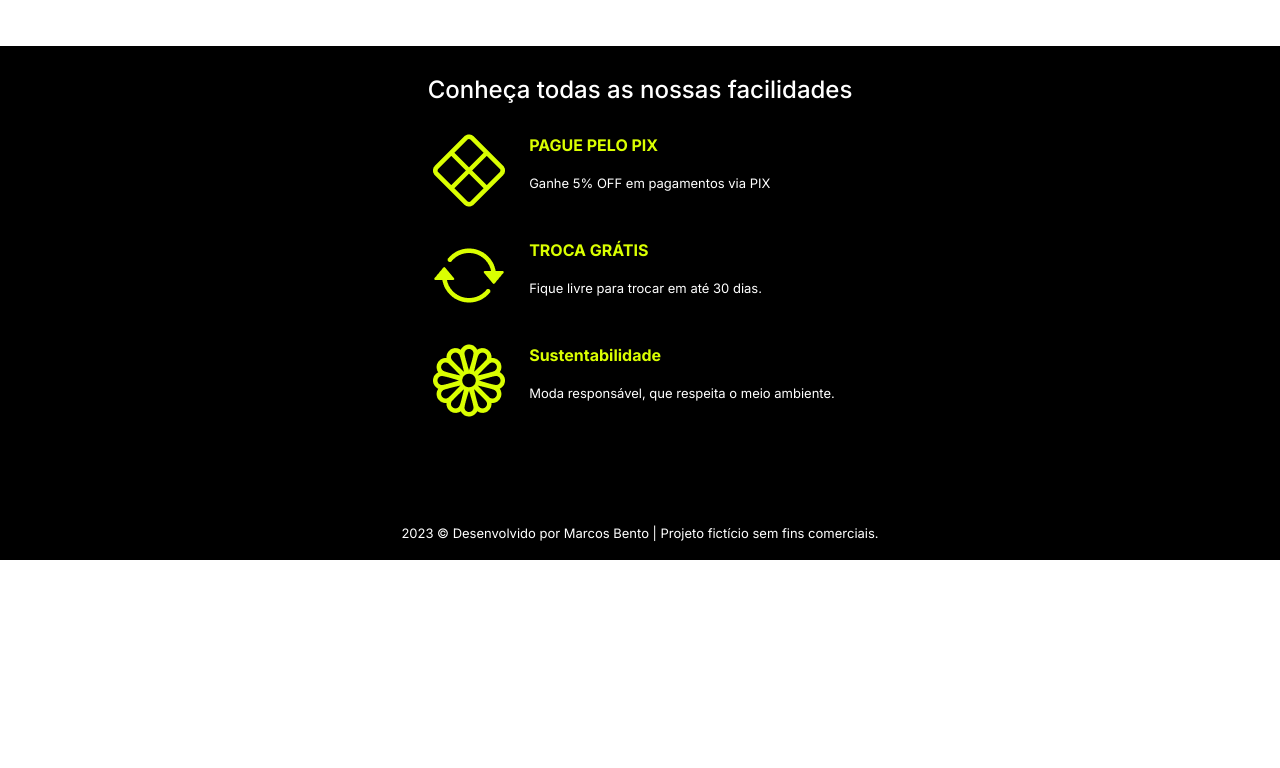
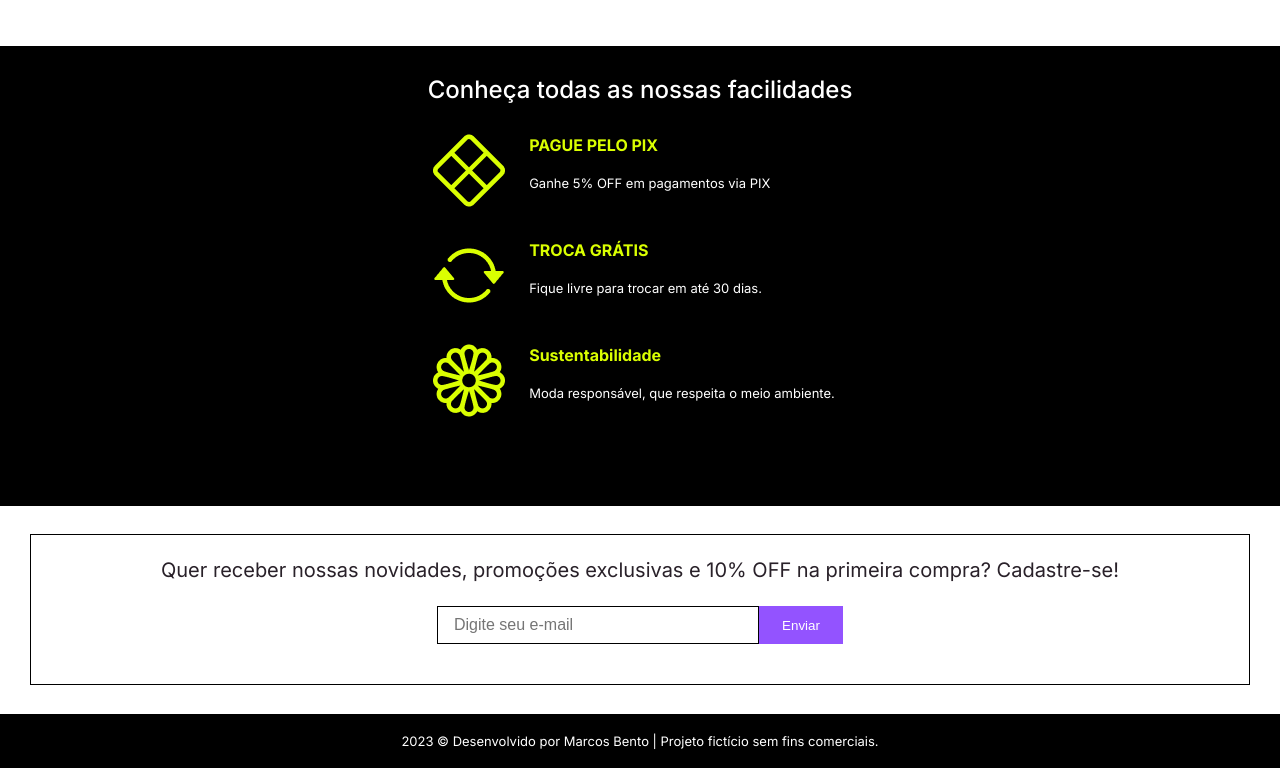
Before and after one commit to marcos-bento/Alura-Challenge-Front-End-2, a plain HTML site: page index.html in a window 1280 px wide. Shown: the part 3190-3958 px from the top of the page. Before the commit the page ends 3750 px from the top, so only its background shows below. Drawn offline with nearby package versions, Linux system fonts and the light colour scheme.

Commit message:
Finalizando o card Newsletter

```diff
--- /dev/null
+++ b/assets/css/newsletter.css
@@ -0,0 +1,88 @@
+
+.newsletter{
+    display: flex;
+    justify-content: center;
+}
+
+.newsletter_container{
+    width: auto;
+    display: flex;
+    flex-direction: column;
+    gap: 24px;
+    border: 1px solid black;
+    margin: 28.5px 26.5px;
+}
+
+.newsletter_text{
+    text-align: center;
+    font-size: 16px;
+    font-weight: 400;
+    line-height: 23px;
+    padding: 24px 24px 0 24px;
+}
+
+.newsletter_form{
+    display: flex;
+    justify-content: center;
+    margin-bottom: 40px;
+}
+
+.newsletter_input{
+    width: 194px;
+    height: 36px;
+    border: 1px solid black;
+    padding: 0;
+    margin: 0;
+}
+
+.newsletter_input::placeholder{
+    padding-left: 1rem;
+    font-size: 16px;
+    font-weight: 400;
+    line-height: 23px;
+}
+
+.newsletter_button{
+    background-color: var(--color-purple);
+    color: white;
+    width: 84px;
+    height: 38px;
+    border: none;
+    cursor: pointer;
+}
+
+/* Media Query for 768px */
+@media screen and (min-width: 768px) {
+
+    .newsletter_text{
+        margin: 0 60px;
+        padding-left: 70px;
+        padding-right: 70px;
+        font-size: 20px;
+        font-weight: 400;
+    }
+
+    .newsletter_input{
+        width: 320px;
+    }
+
+}
+
+/* Media Query for 1440px */
+@media screen and (min-width: 1440px) {
+
+    .newsletter_text{
+        margin: 0 20px;
+        padding: 0 20px;
+        padding-top: 40px;
+    }
+
+    .newsletter_container{
+        width: 729px;
+    }
+
+    .newsletter_input{
+        width: 420px;
+    }
+
+}
--- a/assets/css/products.css
+++ b/assets/css/products.css
@@ -78,6 +78,10 @@
     .product_image_mobile, .product_image_desktop{
         display: none;
     }
+
+    .product_card{
+        width: 330px;
+    }
 }
 
 /* Media query for 1440px */
--- a/assets/css/style.css
+++ b/assets/css/style.css
@@ -5,6 +5,7 @@
 @import url("infos.css");
 @import url("products.css");
 @import url("footer.css");
+@import url("newsletter.css");
 
 /* Setting the principal variables */
 :root{
--- a/index.html
+++ b/index.html
@@ -290,6 +290,16 @@
 
         </section>
 
+        <section class="newsletter">
+            <div class="newsletter_container">
+                <p class="newsletter_text">Quer receber nossas novidades, promoções exclusivas e 10% OFF na primeira compra? Cadastre-se!</p>
+                <div class="newsletter_form">
+                    <input class="newsletter_input" type="email" name="email" id="" placeholder="Digite seu e-mail">
+                    <button class="newsletter_button">Enviar</button>
+                </div>
+            </div>
+        </section>
+
         <!-- link do scripts in body -->
         <script async src="assets/js/index.js"></script>
 
```
